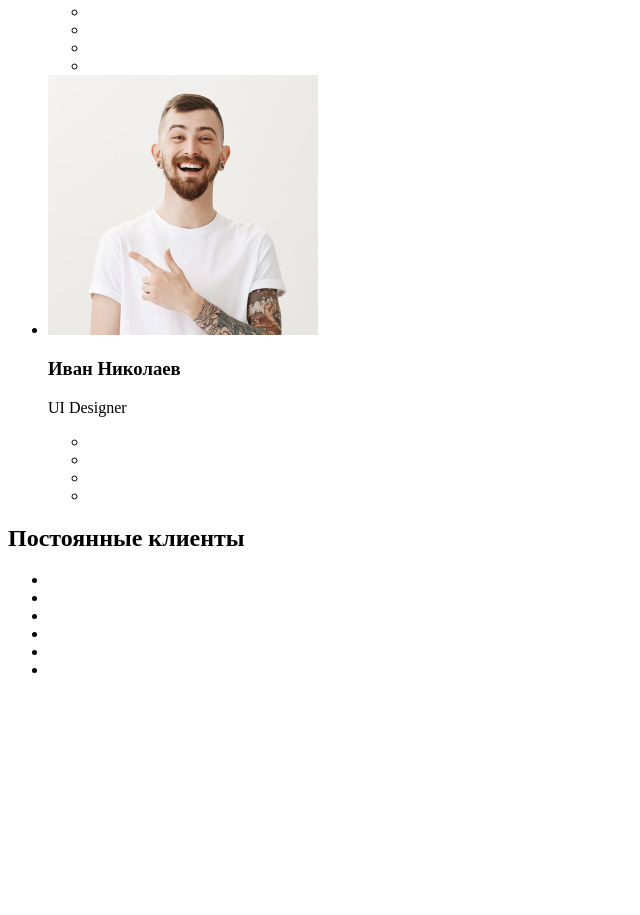
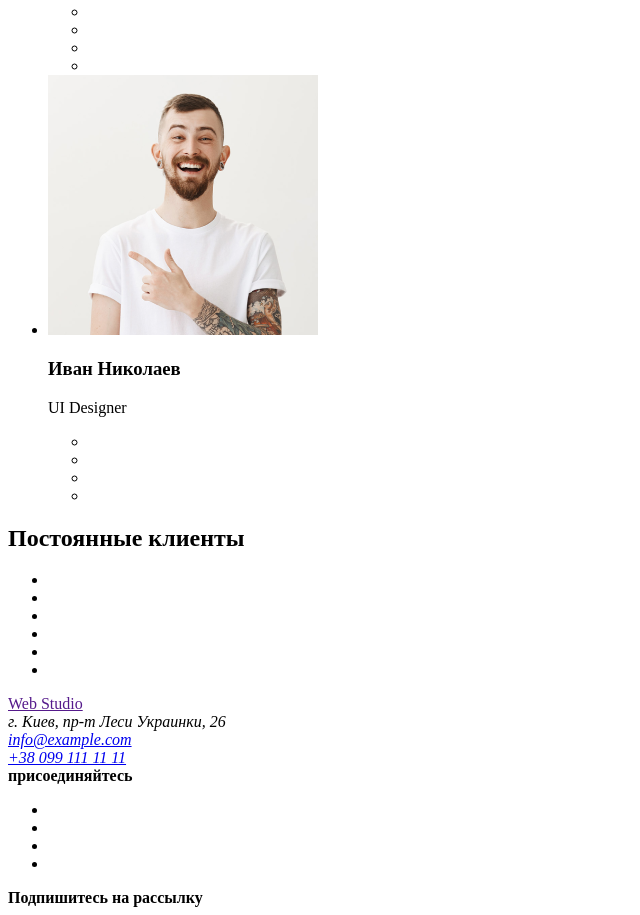
Before and after one commit to Roman2529/goit--markup-hw-01, a plain HTML site: page index.html in a window 1280 px wide. Shown: the part 2973-3888 px from the top of the page, without its empty margins (0-640 px from the left). Before the commit the page ends 3668 px from the top, so only its background shows below. Drawn offline with Linux system fonts and the light colour scheme.

Commit message:
финальные правки

```diff
--- a/index.html
+++ b/index.html
@@ -148,6 +148,27 @@
         </ul>
       </section>
     </main>
-    <footer></footer>
+    <footer>
+      <div>
+        <a href="">Web Studio</a>
+        <address>
+          г. Киев, пр-т Леси Украинки, 26 <br />
+          <a href="info@example.com">info@example.com</a> <br />
+          <a href="+380991111111">+38 099 111 11 11</a>
+        </address>
+      </div>
+      <div>
+        <b>присоединяйтесь</b>
+        <ul>
+          <li><a href=""></a></li>
+          <li><a href=""></a></li>
+          <li><a href=""></a></li>
+          <li><a href=""></a></li>
+        </ul>
+      </div>
+      <div>
+        <b>Подпишитесь на рассылку</b>
+      </div>
+    </footer>
   </body>
 </html>
```
